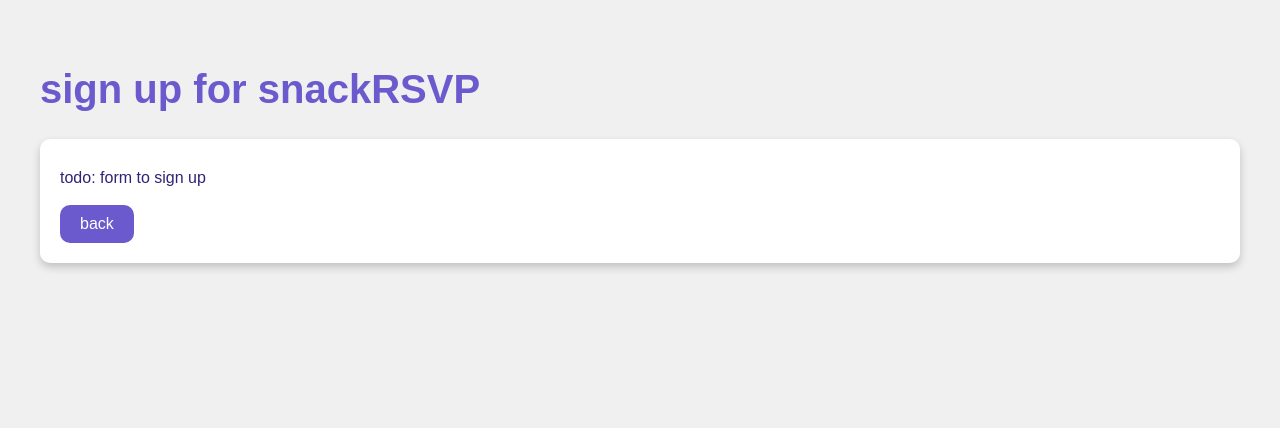
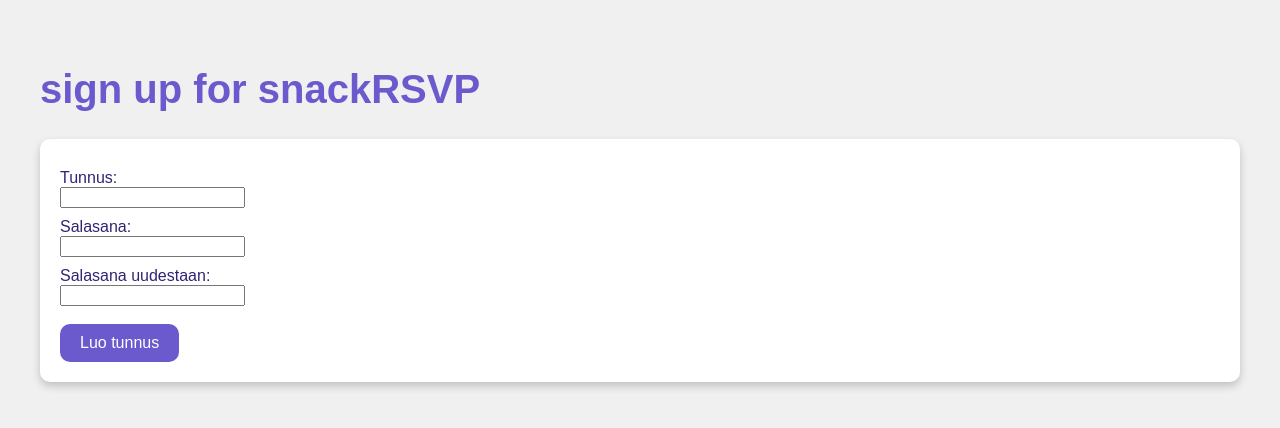
Before and after one commit to reettap/snackRSVP, a Flask app: page /register in a window 1280 px wide. Shown: the top 428 px of the page. Run offline with Flask 3, Linux system fonts and the light colour scheme.

Commit message:
add basic registration

```diff
--- a/app.py
+++ b/app.py
@@ -1,6 +1,9 @@
+import sqlite3
 from flask import Flask
-from flask import render_template
+from flask import render_template, request, redirect, flash
+
 import db
+import users
 
 app = Flask(__name__)
 
@@ -13,6 +16,23 @@
 def register():
     return render_template("register.html")
 
+@app.route("/createuser", methods=["POST"])
+def create_user():
+    username = request.form["username"]
+    password1 = request.form["password1"]
+    password2 = request.form["password2"]
+    if password1 != password2:
+        flash("VIRHE: salasanat eivät ole samat")
+        return redirect("/register")
+
+    try:
+        users.create_user(username, password1)
+    except sqlite3.IntegrityError:
+        flash("VIRHE: tunnus on jo varattu")
+        return redirect("/register")
+
+    return redirect("/")
+
 @app.route("/login")
 def login():
     return render_template("login.html")
--- a/schema.sql
+++ b/schema.sql
@@ -3,3 +3,9 @@
     title TEXT,
     place TEXT
 );
+
+CREATE TABLE users (
+    id INTEGER PRIMARY KEY,
+    username TEXT UNIQUE,
+    password_hash TEXT
+);
--- a/static/main.css
+++ b/static/main.css
@@ -32,6 +32,7 @@
     color: white; /* Text color */
     text-decoration: none; /* Remove underline */
     border-radius: 10px; /* Rounded corners */
+    border-style: none; /* No border */
     font-size: 1em; /* Font size */
     transition: background-color 0.3s; /* Smooth transition */
 }
@@ -51,7 +52,7 @@
 }
 
 .card:hover {
-    transform: translateY(-5px); /* Lift effect on hover */
+    /* transform: translateY(-5px); Lift effect on hover */
 }
 
 .card h3 {
--- a/templates/register.html
+++ b/templates/register.html
@@ -8,12 +8,22 @@
 
 <body>
   <h1>sign up for snackRSVP</h1>
-  <div class="card">
-    <p>todo: form to sign up</p>
-    <br>
-    <a href="/" class="button">back</a>
-
-  </div>
+  <form action="/createuser" method="post" class="card">
+    <p>
+      Tunnus: <br />
+      <input type="text" name="username" />
+    </p>
+    <p>
+      Salasana: <br />
+      <input type="password" name="password1" />
+    </p>
+    <p>
+      Salasana uudestaan: <br />
+      <input type="password" name="password2" />
+    </p>
+    </br>
+    <input type="submit" value="Luo tunnus" class="button" />
+  </form>
 </body>
 
 </html>
```
Also changed, not shown: users.py (added, +7 -0 lines).
